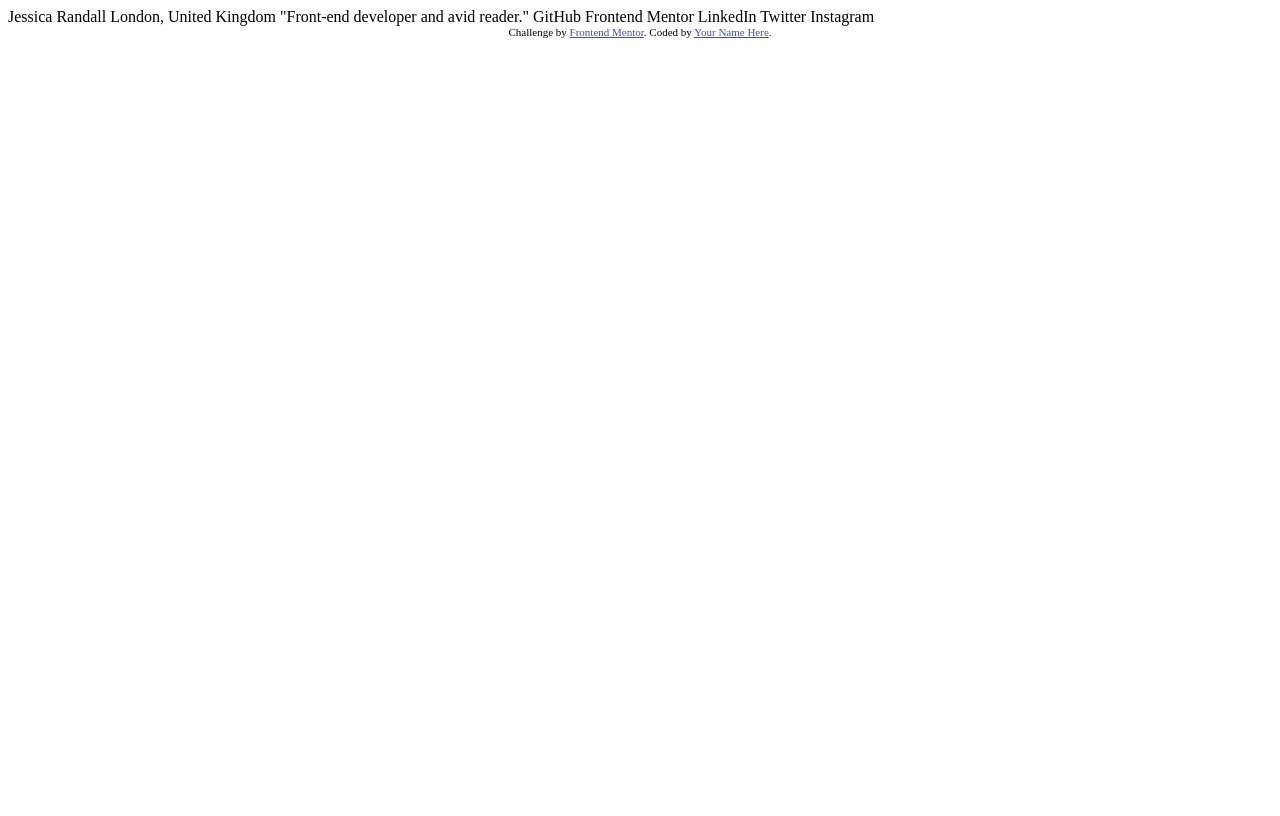
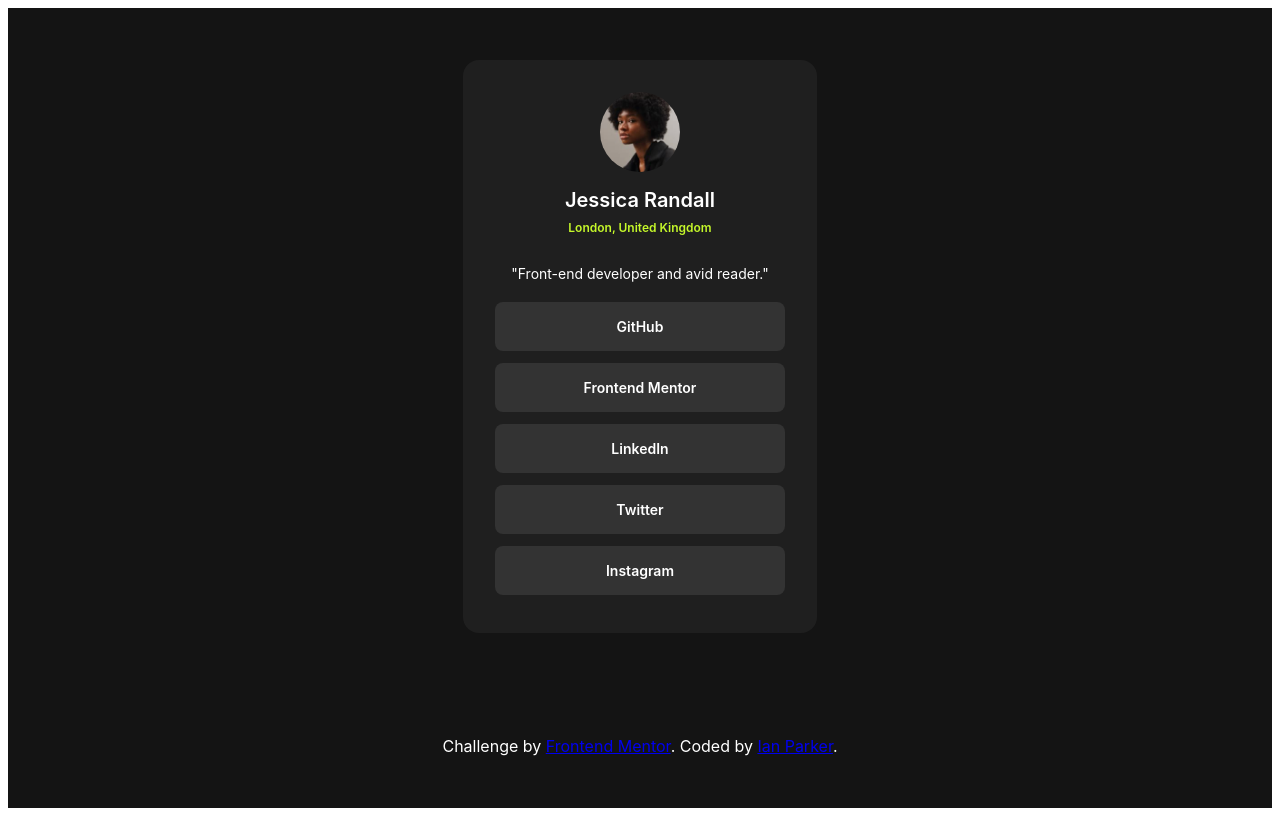
Before and after one commit to i-prkr/social-links-profile, a plain HTML site: page index.html in a window 1280 px wide. Drawn offline with Linux system fonts and the light colour scheme; a web font is replaced by a local one.

Commit message:
First complete draft of card

```diff
--- a/index.html
+++ b/index.html
@@ -8,27 +8,37 @@
 
   <title>Frontend Mentor | Social links profile</title>
 
-  <!-- Feel free to remove these styles or customise in your own stylesheet 👍 -->
-  <style>
-    .attribution { font-size: 11px; text-align: center; }
-    .attribution a { color: hsl(228, 45%, 44%); }
-  </style>
+  <link rel="stylesheet" href="style.css">
+
 </head>
 <body>
 
-  Jessica Randall
-  London, United Kingdom
-  "Front-end developer and avid reader."
+  <main class="container">
 
-  GitHub
-  Frontend Mentor
-  LinkedIn
-  Twitter
-  Instagram
+    <div class="card">
+      <div class="avatar">
+        <img src="./assets/images/avatar-jessica.jpeg">
+        <div class="avatar-text">
+          <h1>Jessica Randall</h1>
+          <span class="location-text">London, United Kingdom</span>
+        </div>
+      </div>
+      <p>"Front-end developer and avid reader."</p>
+      <div class="links">
+        <h3 class="tile">GitHub</h3>
+        <h3 class="tile">Frontend Mentor</h3>
+        <h3 class="tile">LinkedIn</h3>
+        <h3 class="tile">Twitter</h3>
+        <h3 class="tile">Instagram</h3>
+      </div>
+    </div>
 
-  <div class="attribution">
-    Challenge by <a href="https://www.frontendmentor.io?ref=challenge" target="_blank">Frontend Mentor</a>.
-    Coded by <a href="#">Your Name Here</a>.
-  </div>
+    <div class="attribution">
+      Challenge by <a href="https://www.frontendmentor.io?ref=challenge" target="_blank">Frontend Mentor</a>.
+      Coded by <a href="#">Ian Parker</a>.
+    </div>
+
+  </main>
+
 </body>
 </html>
--- /dev/null
+++ b/style.css
@@ -0,0 +1,110 @@
+@font-face {
+    font-family: "Inter";
+    src: url('https://fonts.google.com/specimen/Inter');
+}
+
+:root {
+    /* font */
+    --ff-inter: 'Inter', sans-serif;
+    --fw-normal: 400;
+    --fw-bold: 600;
+    --fw-extra-bold: 700;
+    --fs-para: 0.875rem;
+    --fs-title: 1.250rem;
+
+    /* colour */
+    --clr-green: hsl(75, 94%, 57%);
+    --clr-white: hsl(0, 0%, 100%);
+    --clr-grey: hsl(0, 0%, 20%);
+    --clr-dark-grey: hsl(0, 0%, 12%);
+    --clr-off-black: hsl(0, 0%, 8%);
+
+    font-family: var(--ff-inter);
+}
+
+p {
+    font-weight: var(--fw-normal);
+    font-size: var(--fs-para);
+    color: var(--clr-white);
+}
+
+h1 {
+    font-weight: var(--fw-bold);
+    font-size: var(--fs-title);
+    color: var(--clr-white);
+    margin: 0px;
+}
+
+h3 {
+    font-weight: var(--fw-bold);
+    font-size: var(--fs-para);
+    color: var(--clr-white);
+}
+
+img {
+    border-radius: 6rem;
+    width: 80px;
+    height: 80px;
+}
+
+.location-text {
+    color: var(--clr-green);
+    font-size: 0.75rem;
+    font-weight: var(--fw-bold);
+    margin-top: 0.5rem;
+}
+
+.avatar-text {
+    display: flex;
+    flex-direction: column;
+    align-items: center;
+    margin: 1rem;
+}
+
+.container {
+    display: flex;
+    flex-direction: column;
+    align-items: center;
+    justify-content: space-around;
+    height: 100vh;
+    background-color: var(--clr-off-black);
+}
+
+.card {
+    display: flex;
+    max-width: fit-content;
+    flex-direction: column;
+    align-items: center;
+    border-radius: 1rem;
+    background-color: var(--clr-dark-grey);
+    padding-inline: 3rem;
+    padding-top: 2rem;
+    padding-bottom: 2rem;
+}
+
+.avatar {
+    display: flex;
+    flex-direction: column;
+    align-items: center;
+    justify-content: center;
+}
+
+.links {
+    display: flex;
+    flex-direction: column;
+    align-items: center;
+    width: 100%;
+}
+
+.tile {
+    border-radius: 0.5rem;
+    background-color: var(--clr-grey);
+    padding: 1rem;
+    width: 100%;
+    text-align: center;
+    margin: 0.375rem;
+}
+
+.attribution {
+    color: var(--clr-white);
+}
```
Also changed, not shown: 1 other file.
